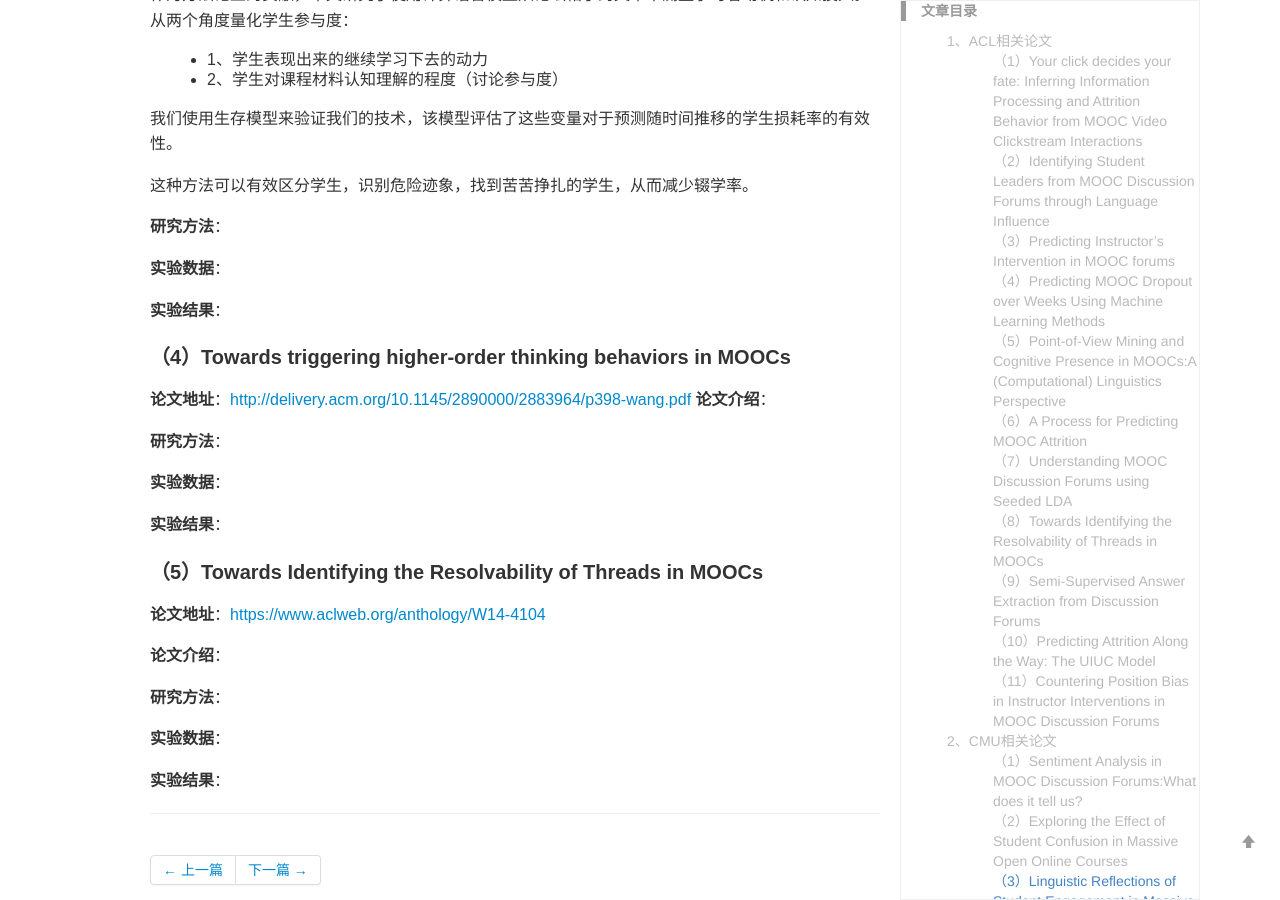
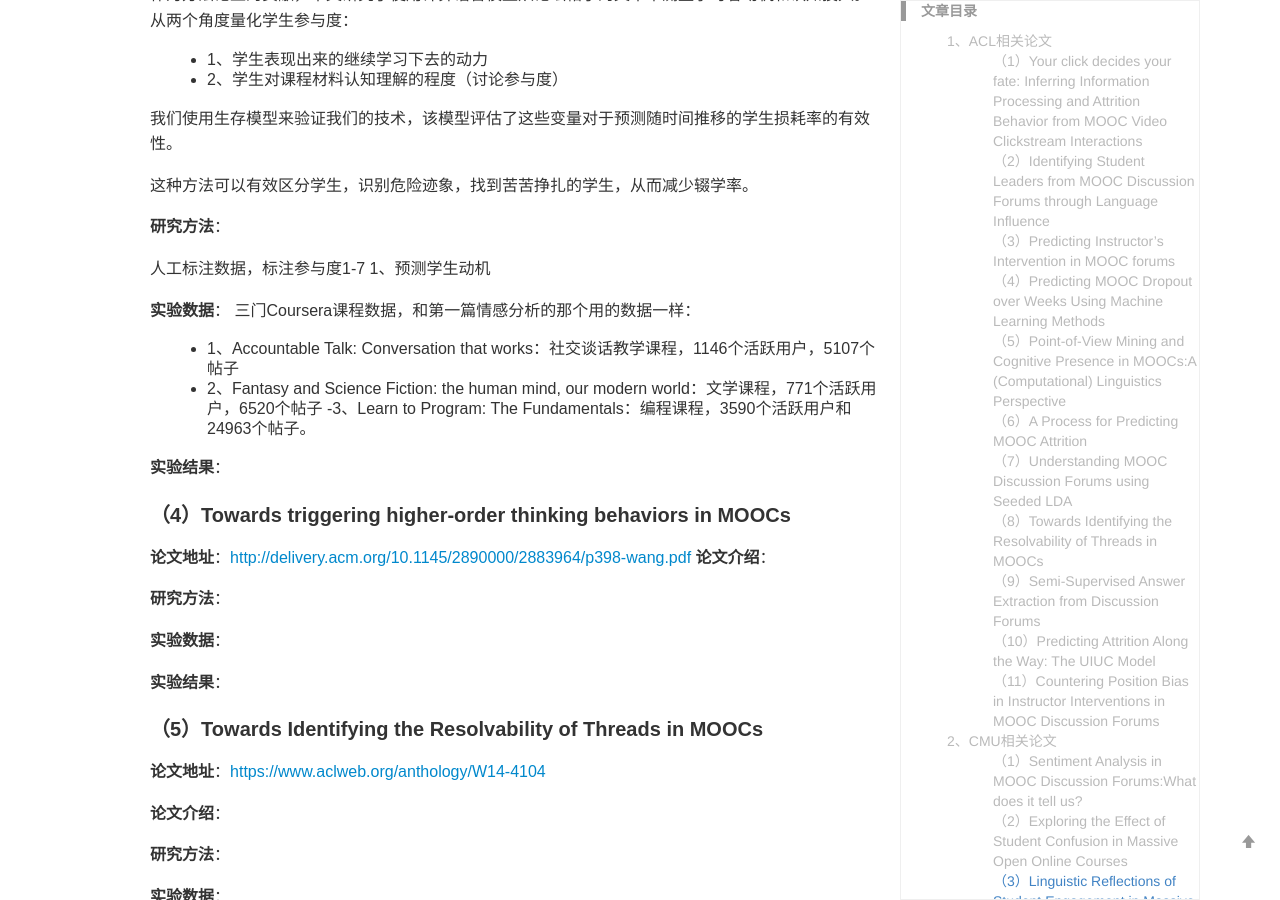
Before and after one commit to yuanmingchen/yuanmingchen.github.io, a Jekyll site: the page built from _posts/2019-04-19-online course nlp paper survey 2.md, in a window 1280 px wide and 900 px high, scrolled down 7449 px. Built offline with Jekyll 4.4.1, drawn with Linux system fonts in a browser that asks for light colours; formulas are drawn with MathJax 3; comment, search, counter and statistics services are not loaded.

Commit message:
Updates _posts/2019-04-19-online course nlp paper survey 2.md
Auto commit by GitBook Editor

```diff
--- a/_posts/2019-04-19-online course nlp paper survey 2.md
+++ b/_posts/2019-04-19-online course nlp paper survey 2.md
@@ -209,7 +209,15 @@
 
 **研究方法**：
 
+人工标注数据，标注参与度1-7
+1、预测学生动机
+
+
 **实验数据**：
+三门Coursera课程数据，和第一篇情感分析的那个用的数据一样：
+- 1、Accountable Talk: Conversation that works：社交谈话教学课程，1146个活跃用户，5107个帖子
+- 2、Fantasy and Science Fiction: the human mind, our modern world：文学课程，771个活跃用户，6520个帖子
+-3、Learn to Program: The Fundamentals：编程课程，3590个活跃用户和24963个帖子。
 
 **实验结果**：
 
```
